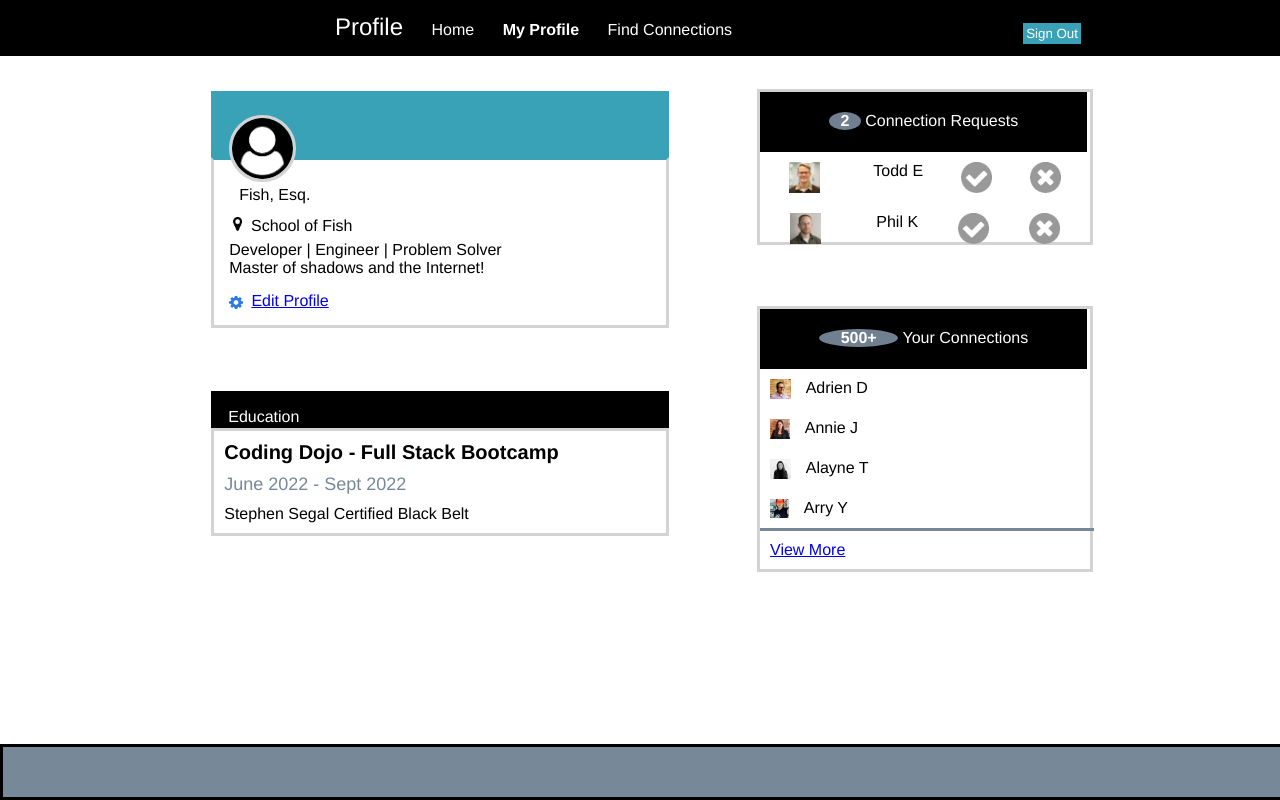
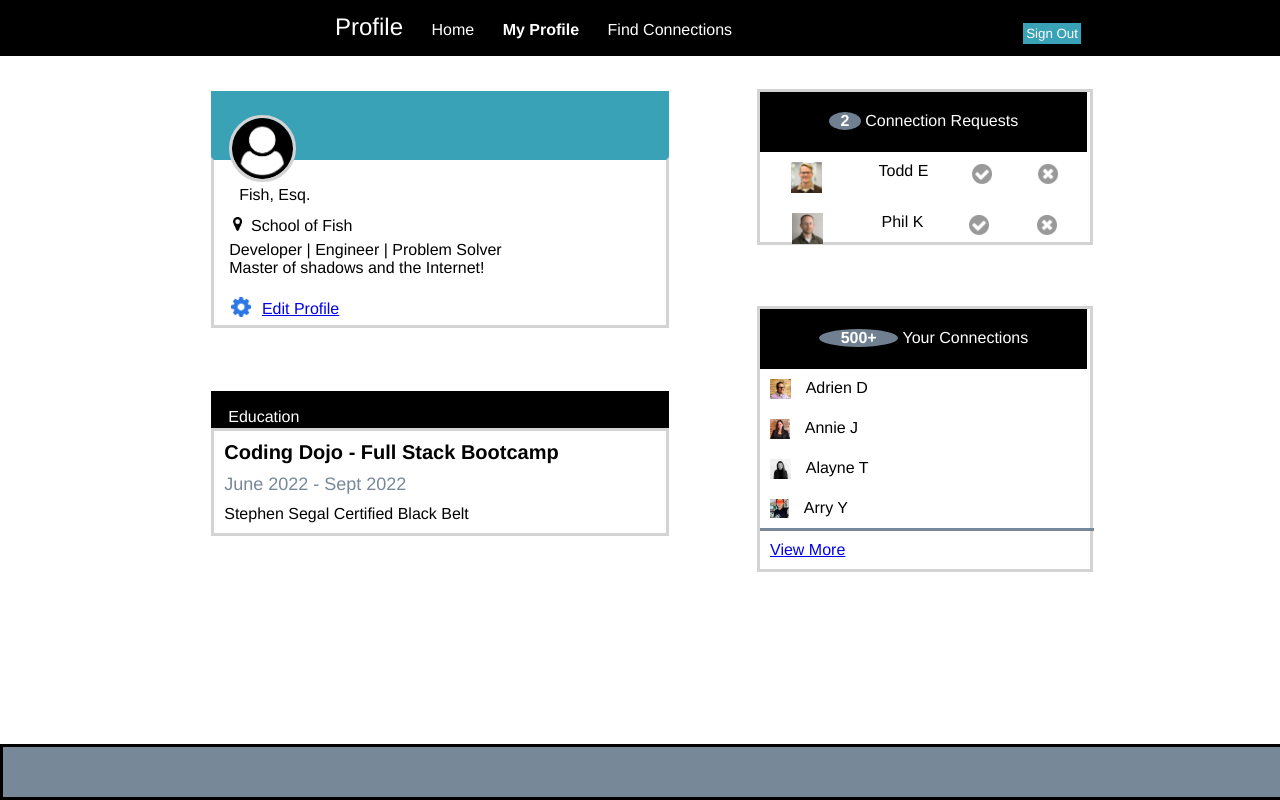
Before and after one commit to m-smith15/Day4, a plain HTML site: page ProfilePage/index.html in a window 1280 px wide. Drawn offline with Linux system fonts and the light colour scheme.

Commit message:
ProfilePage update commit

```diff
--- a/ProfilePage/index.html
+++ b/ProfilePage/index.html
@@ -34,8 +34,9 @@
                     Developer | Engineer | Problem Solver<br>
                     Master of shadows and the Internet!
                 </div>
-
-                <img class="gear" src="/icons/gear.png" alt="settings">
+                <button class="gear" onclick="editProfile()">
+                <img src="/icons/gear.png" alt="settings">
+            </button>
                 <span class="editProfile"><a href="https://en.wikipedia.org/wiki/Fish">Edit Profile</a></span>
             </div>
         </div>
@@ -59,17 +60,25 @@
                     <div class="pendingRequests"><div class="num1">2</div> Connection Requests</div>
                 </div>
                 <div class="connectionRequestList">
-                    <div class="connectionRequest1">
+                    <div class="connectionRequest">
                         <img class="connectionRequestProfilePicture" src="/images/todd-s.jpg">
                         Todd E
-                        <img class="acceptIcon" src="/icons/accept-circle.png">
-                        <img class="declineIcon"src="/icons/close-circle.png">
+                        <button class="acceptIcon" onclick="acceptRequest()">
+                            <img src="/icons/accept-circle.png">
+                        </button>
+                        <button class="declineIcon" onclick="declineRequest()">
+                            <img src="/icons/close-circle.png">
+                        </button>
                     </div>
-                    <div class="connectionRequest2">
+                    <div class="connectionRequest">
                         <img class="connectionRequestProfilePicture" src="/images/phil-s.jpg">
                         Phil K
-                    <img class="acceptIcon" src="/icons/accept-circle.png">
-                    <img class="declineIcon" src="/icons/close-circle.png">
+                        <button class="acceptIcon" onclick="acceptRequest()">
+                            <img src="/icons/accept-circle.png">
+                        </button>
+                        <button class="declineIcon" onclick="declineRequest()">
+                            <img src="/icons/close-circle.png">
+                        </button>
                 </div>
                 </div>
             </div>
@@ -104,6 +113,6 @@
     </div>
         <!-- Sidebar - right End -->
 
-
+<script src="scripts.js"></script>
 </body>
 </html>
--- /dev/null
+++ b/ProfilePage/scripts.js
@@ -0,0 +1,28 @@
+function editProfile(){
+    var name = document.querySelector(".userName").innerText;
+    document.querySelector(".userName").innerText = "Doctor Shrimp";
+    return;
+}
+
+function acceptRequest(element){
+    string = document.querySelector(".num2").innerText;
+    var addMe = parseInt(string, 10);
+    addMe += 1;
+    // console.log(addMe);
+    document.querySelector(".num2").innerText = addMe;
+    // var q = this;
+    // console.log(q);
+    document.querySelector(".connectionRequest").remove();
+    string = document.querySelector(".num1").innerText;
+    var subMe = parseInt(string,10);
+    subMe -= 1;
+    document.querySelector(".num1").innerText = subMe;
+}
+
+function declineRequest(element){
+    string = document.querySelector(".num1").innerText;
+    var subMe = parseInt(string,10);
+    subMe -= 1;
+    document.querySelector(".num1").innerText = subMe;
+    document.querySelector(".connectionRequest").remove();
+}
--- a/ProfilePage/styling.css
+++ b/ProfilePage/styling.css
@@ -95,10 +95,16 @@ li button{
     position:relative;
     top:-30%;
 }
+.gear img{
+    height:20px;
+
+}
 .gear{
-    height:10%;
+    height:20px;
     position:relative;
     top: -17%;
+    background-color:transparent;
+    border-color:transparent;
 
 }
 .editProfile{
@@ -181,36 +187,60 @@ li button{
     justify-content:center;
     display:inline-flex;
 }
-.connectionRequest1{
+.connectionRequest{
     padding:10px;
     text-align:center;
     display:flex;
     justify-content:space-around;
 
 }
-.connectionRequest2{
+/* .connectionRequest2{
     padding:10px;
     text-align:center;
     display:flex;
     justify-content:space-around;
 
-}
+} */
 .connectionRequestProfilePicture{
     height:10%;
     width:10%;
     margin: 0px 15px 0px 0px;
     float:left;
 }
+.acceptIcon img{
+    height:20px;
+
+}
 .acceptIcon{
+    height:20px;
+    position:relative;
+    top: -17%;
+    background-color:transparent;
+    border-color:transparent;
+
+}
+.declineIcon img{
+    height:20px;
+
+}
+.declineIcon{
+    height:20px;
+    position:relative;
+    top: -17%;
+    background-color:transparent;
+    border-color:transparent;
+
+}
+/* .acceptIcon{
     height:10%;
     width:10%;
     float:right;
-}
-.declineIcon{
+} */
+/* .declineIcon{
     height:10%;
     width:10%;
     float:right;
-}
+} */
 /* connection request End */
 
 /* Existing Connections CSS Start */
```
